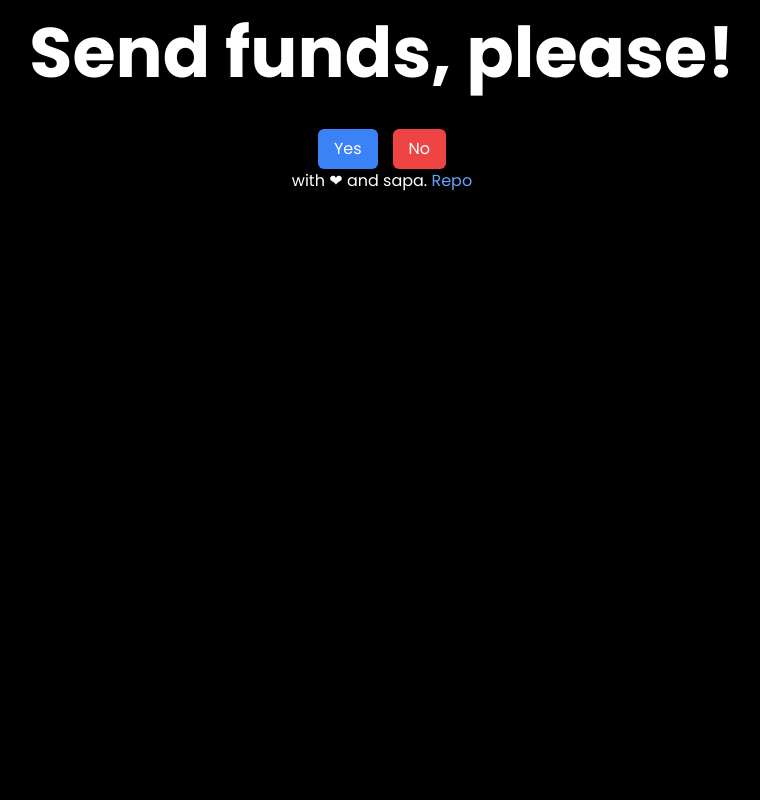
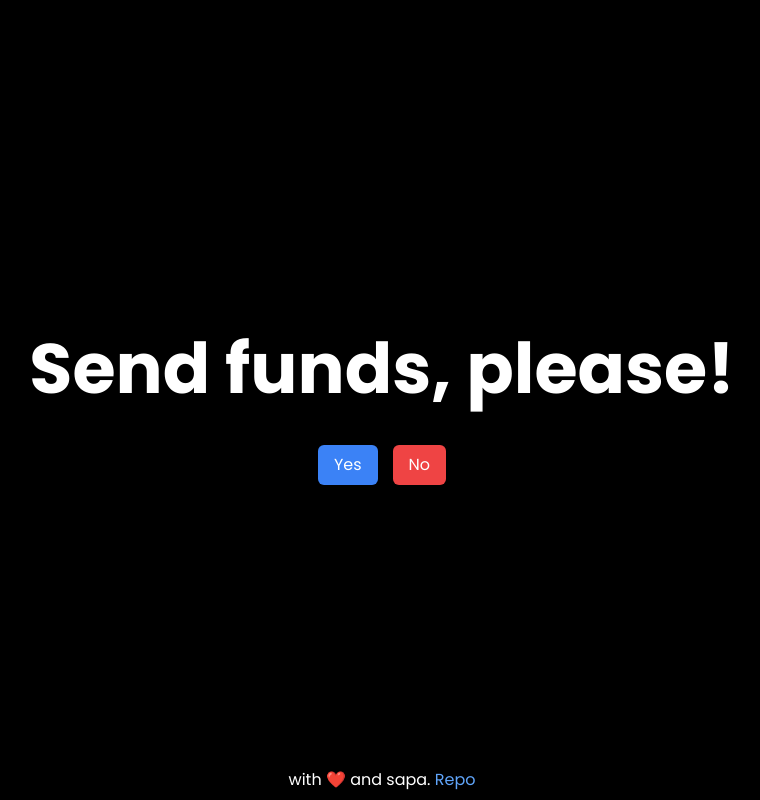
Before and after one commit to dcodeprodigy/send-funds, a website: page index.html in a window 1280 px wide. Shown: the whole page, without its empty margins (258-1018 px from the left). Drawn offline with Linux system fonts and the light colour scheme.

Commit message:
created js file, omo

```diff
--- /dev/null
+++ b/app.js
@@ -0,0 +1,5 @@
+
+
+const elements = {
+
+}
--- a/index.html
+++ b/index.html
@@ -13,7 +13,7 @@
     <link rel="stylesheet" href="/style.css" />
     <title>Send funds, abeg</title>
   </head>
-  <body>
+  <body class="flex justify-center items-center flex-col">
     <section class="flex justify-center flex-col ">
         <div class="m-auto">
             <div class="letters-container text-center font-extrabold text-white mb-6 inline-block ">
@@ -35,8 +35,9 @@
         </div>
 
     </section>
-    <footer class="footer">
-        <p class="text-white">with ❤ and sapa. <a href="#" title="link to repository" class="text-blue-400">Repo</a></p>
+    <footer class="footer absolute bottom-2">
+        <p class="text-white">with <span class="text-red-600 ">❤️
+        </span> and sapa. <a href="#" title="link to repository" class="text-blue-400">Repo</a></p>
     </footer>
   </body>
 </html>
--- a/style.css
+++ b/style.css
@@ -19,5 +19,5 @@ section{
 .footer{
     display: flex;
     justify-content: center;
-    align-items: end;
+
 }
```
Also changed, not shown: src/output.css, 1 other file.
